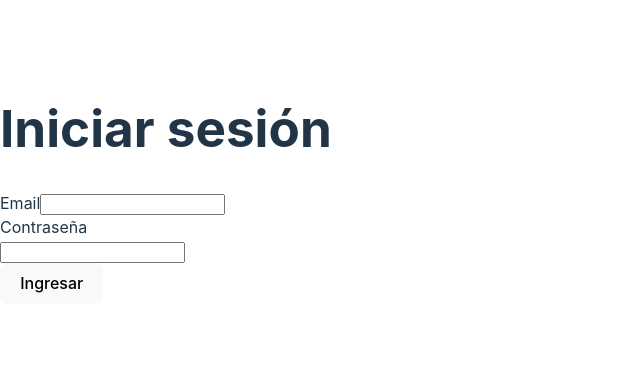
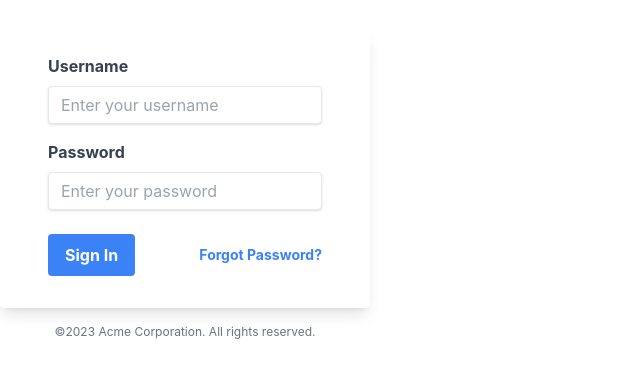
Before and after one commit to JoseAVallejo12/my-dashboard-app, a React (Vite) app: page / in a window 1280 px wide. Shown: the part 215-592 px from the top of the page, without its empty margins (0-640 px from the left). Built offline with nearby package versions, Linux system fonts and the light colour scheme.

Commit message:
add tailwindcss and postcss

```diff
--- a/package.json
+++ b/package.json
@@ -20,6 +20,9 @@
     "@types/react": "^18.0.28",
     "@types/react-dom": "^18.0.11",
     "@vitejs/plugin-react": "^3.1.0",
+    "autoprefixer": "^10.4.14",
+    "postcss": "^8.4.21",
+    "tailwindcss": "^3.2.7",
     "typescript": "^4.9.3",
     "vite": "^4.2.0"
   }
--- /dev/null
+++ b/postcss.config.cjs
@@ -0,0 +1,6 @@
+module.exports = {
+  plugins: {
+    tailwindcss: {},
+    autoprefixer: {},
+  },
+}
--- a/src/index.css
+++ b/src/index.css
@@ -1,3 +1,7 @@
+@tailwind base;
+@tailwind components;
+@tailwind utilities;
+
 :root {
   font-family: Inter, system-ui, Avenir, Helvetica, Arial, sans-serif;
   line-height: 1.5;
--- a/src/pages/LoginPage.tsx
+++ b/src/pages/LoginPage.tsx
@@ -53,24 +53,82 @@ export const LoginPage = () => {
   };
 
   return (
-    <div className="login-page">
-      <form className="login-form" onSubmit={handleSubmit}>
-        <h1>Iniciar sesión</h1>
-        <div className="form-group">
-          <label htmlFor="email">Email</label>
-          <input type="email" id="email" value={email} onChange={(e) => setEmail(e.target.value)} required />
+    // <div className="login-page">
+    //   <form className="login-form" onSubmit={handleSubmit}>
+    //     <h1>Iniciar sesión</h1>
+    //     <div className="form-group">
+    //       <label htmlFor="email">Email</label>
+    //       <input type="email" id="email" value={email} onChange={(e) => setEmail(e.target.value)} required />
+    //     </div>
+    //     <div className="form-group">
+    //       <label htmlFor="password">Contraseña</label>
+    //       <div className="password-input">
+    //         <input type="password" id="password" value={password} onChange={(e) => setPassword(e.target.value)} required />
+    //         <i className="far fa-eye" onClick={handlePasswordVisibility}></i>
+    //       </div>
+    //     </div>
+    //     <button type="submit" className="btn-login" disabled={loading}>
+    //       {loading ? "Cargando..." : "Ingresar"}
+    //     </button>
+    //   </form>
+    // </div>
+    <div className="flex items-center justify-center min-h-screen">
+    <div className="w-full max-w-md">
+      <form
+        // onSubmit={handleLogin}
+        className="bg-white shadow-lg rounded px-12 pt-6 pb-8 mb-4"
+      >
+        <div className="mb-4">
+          <label
+            className="block text-gray-700 font-bold mb-2"
+            htmlFor="username"
+          >
+            Username
+          </label>
+          <input
+            className="shadow appearance-none border rounded w-full py-2 px-3 text-gray-700 leading-tight focus:outline-none focus:shadow-outline"
+            id="username"
+            type="text"
+            placeholder="Enter your username"
+            // value={username}
+            // onChange={(e) => setUsername(e.target.value)}
+          />
         </div>
-        <div className="form-group">
-          <label htmlFor="password">Contraseña</label>
-          <div className="password-input">
-            <input type="password" id="password" value={password} onChange={(e) => setPassword(e.target.value)} required />
-            <i className="far fa-eye" onClick={handlePasswordVisibility}></i>
-          </div>
+        <div className="mb-6">
+          <label
+            className="block text-gray-700 font-bold mb-2"
+            htmlFor="password"
+          >
+            Password
+          </label>
+          <input
+            className="shadow appearance-none border rounded w-full py-2 px-3 text-gray-700 leading-tight focus:outline-none focus:shadow-outline"
+            id="password"
+            type="password"
+            placeholder="Enter your password"
+            value={password}
+            onChange={(e) => setPassword(e.target.value)}
+          />
         </div>
-        <button type="submit" className="btn-login" disabled={loading}>
-          {loading ? "Cargando..." : "Ingresar"}
-        </button>
+        <div className="flex items-center justify-between">
+          <button
+            className="bg-blue-500 hover:bg-blue-700 text-white font-bold py-2 px-4 rounded focus:outline-none focus:shadow-outline"
+            type="submit"
+          >
+            Sign In
+          </button>
+          <a
+            className="inline-block align-baseline font-bold text-sm text-blue-500 hover:text-blue-800"
+            href="#"
+          >
+            Forgot Password?
+          </a>
+        </div>
       </form>
+      <p className="text-center text-gray-500 text-xs">
+        &copy;2023 Acme Corporation. All rights reserved.
+      </p>
     </div>
+  </div>
   );
 };
--- /dev/null
+++ b/tailwind.config.cjs
@@ -0,0 +1,11 @@
+/** @type {import('tailwindcss').Config} */
+module.exports = {
+  content: [
+    "./index.html",
+    "./src/**/*.{js,ts,jsx,tsx}",
+  ],
+  theme: {
+    extend: {},
+  },
+  plugins: [],
+}
```
Also changed, not shown: 1 other file (tests, documents, lock files or other folders).
